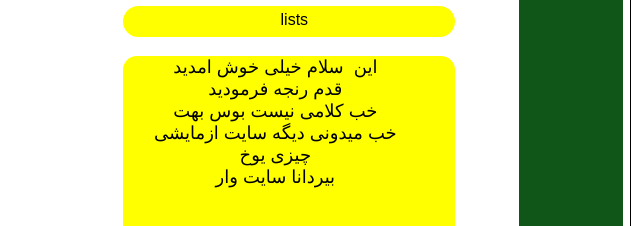
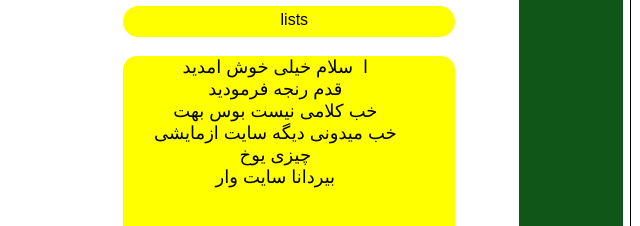
Before and after one commit to manibalidh/MANI, a plain HTML site: page index.html in a window 1280 px wide. Shown: the part 494-720 px from the top of the page, 489-1129 px from the left. Drawn offline with Linux system fonts and the light colour scheme.

Commit message:
Update index.html

```diff
--- a/index.html
+++ b/index.html
@@ -86,7 +86,7 @@ if(typeof Muse == "undefined") window.Muse = {}; window.Muse.assets = {"required
       <p id="u1193-2">lists</p>
      </div>
      <div class="rounded-corners clearfix colelem" id="u1369-14"><!-- content -->
-      <p id="u1369-2">این&nbsp; سلام خیلی خوش امدید</p>
+      <p id="u1369-2">ا&nbsp; سلام خیلی خوش امدید</p>
       <p id="u1369-4">قدم رنجه فرمودید</p>
       <p id="u1369-6">خب کلامی نیست بوس بهت</p>
       <p id="u1369-8">خب میدونی دیگه سایت ازمایشی</p>
```
